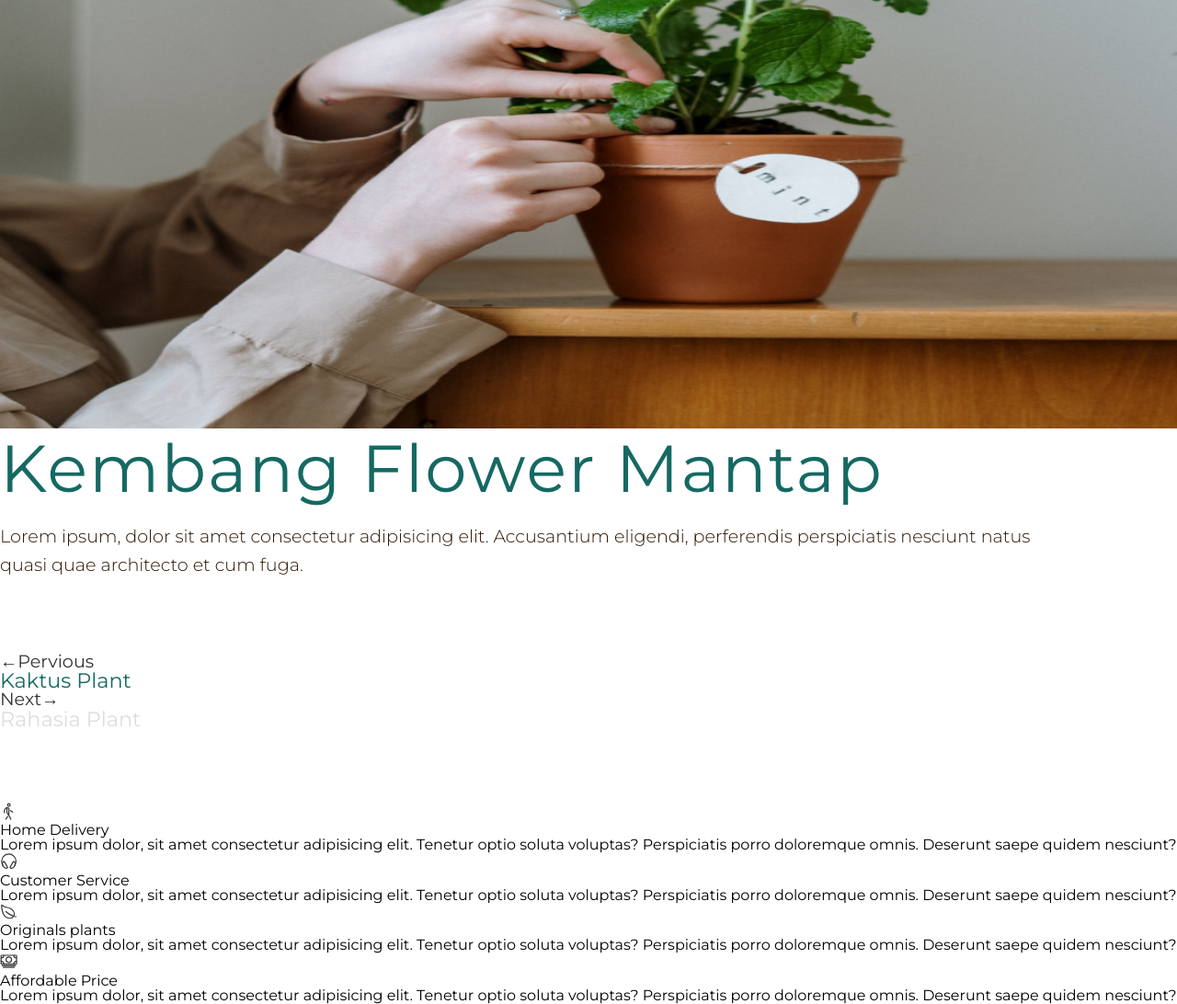
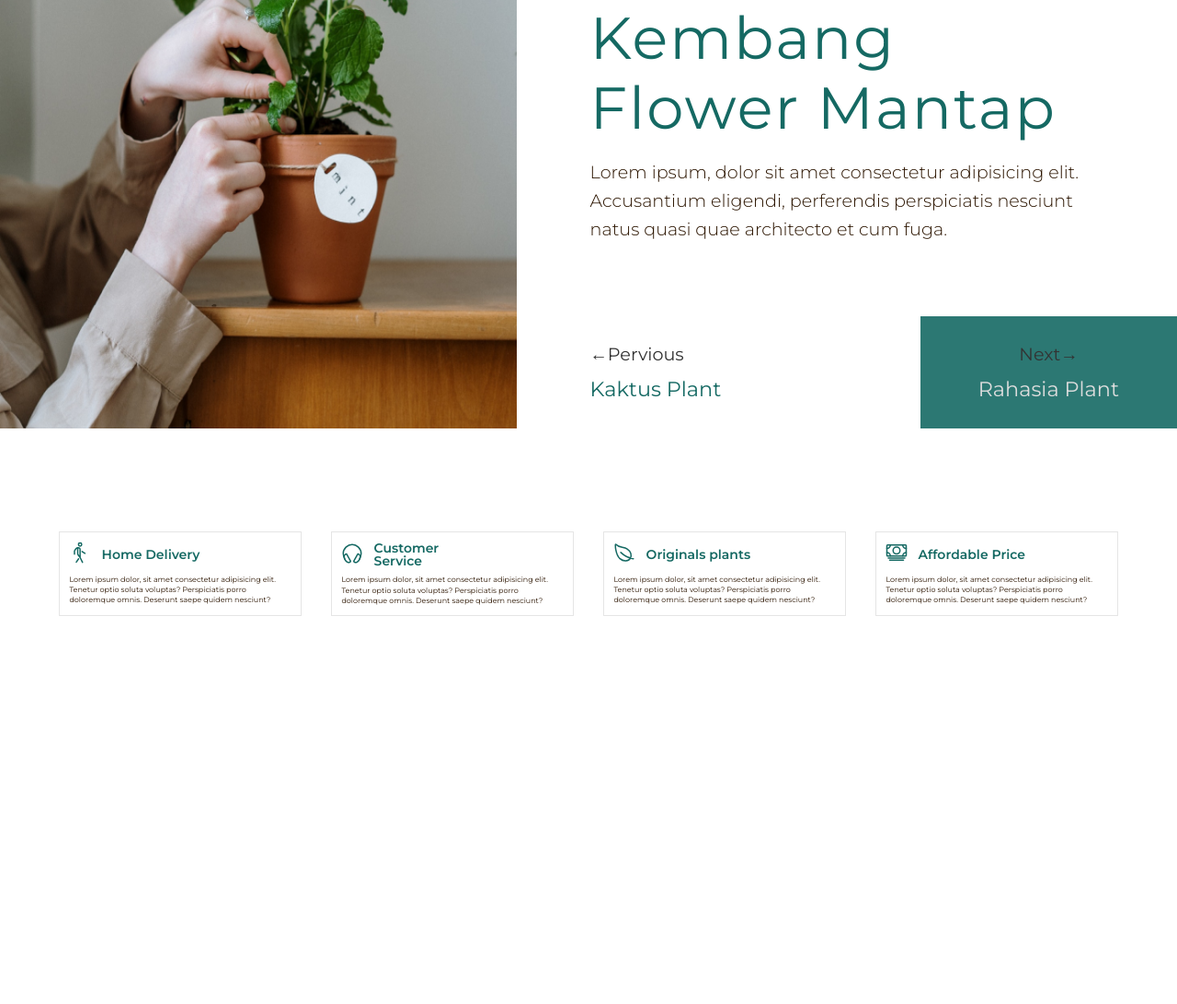
Before and after one commit to naveenkumar-gif/designs, a plain HTML site: page plantShop/green.html in a window 1280 px wide. Shown: the part 334-1426 px from the top of the page at 92% size. After the commit the page ends 1036 px from the top, so only its background shows below. Drawn offline with nearby package versions, Linux system fonts and the light colour scheme; a web font is replaced by a local one.

Commit message:
greem.css

```diff
--- a/plantShop/green.css
+++ b/plantShop/green.css
@@ -10,9 +10,10 @@ body {
   font-weight: 400;
   font-family: "Montserrat", sans-serif;
 }
-.grid-col {
-  display: grid;
-  grid-template-columns: 1fr 1fr;
+.flex-col {
+  display: flex;
+  align-items: flex-end;
+  justify-content: flex-end;
   gap: 5rem;
 }
 
@@ -25,13 +26,18 @@ body {
 }
 
 .primary-head {
-  font-size: 4.5rem;
+  font-size: 4rem;
   font-weight: 400;
   line-height: 1.2;
   letter-spacing: 2px;
   color: #156963;
 }
 
+.icon {
+  color: #156963;
+  font-size: 1.5rem;
+  font-weight: 600;
+}
 img {
   width: 100%;
   height: 100%;
@@ -62,6 +68,8 @@ span {
   width: 90%;
   display: flex;
   flex-direction: column;
+  align-items: center;
+  justify-content: flex-end;
   gap: 1rem;
   margin-bottom: 5rem;
 }
@@ -71,15 +79,59 @@ span {
   height: 100vh;
 }
 
-.box-next {
-  width: 100%;
-  padding: 2rem 3rem;
+.mini-1 {
+  width: 50%;
+  padding: 2rem 0rem;
+  display: flex;
+  flex-direction: column;
+  gap: 1rem;
+}
+.mini-2 {
+  display: flex;
+  flex-direction: column;
+  gap: 1rem;
+  width: 50%;
+  padding: 2rem 0rem;
   background-color: #2c7873;
   text-align: center;
   transition: all 0.1s ease-in;
 }
 
 .box-next:hover {
-  background-color: #2c7873;
+  /* background-color: #2c7873; */
   background-color: #156963;
 }
+/* ***************** */
+main {
+  padding: 2rem 4rem;
+}
+.content {
+  display: flex;
+  /* flex-wrap: wrap; */
+  gap: 2rem;
+}
+.content-flex {
+  width: 65%;
+  display: flex;
+  gap: 0.7rem;
+  align-items: center;
+}
+.collection-flex {
+  display: flex;
+  flex-direction: column;
+  gap: 0.5rem;
+  flex-wrap: wrap;
+  border: 1px solid #e5e5e5;
+  padding: 0.652rem;
+}
+.content-para {
+  color: #156963;
+  font-size: 0.875rem;
+  font-weight: 600;
+  line-height: 1;
+}
+.collection-para {
+  font-size: 0.5rem;
+  color: #2c1500;
+  line-height: 1.4;
+}
```
